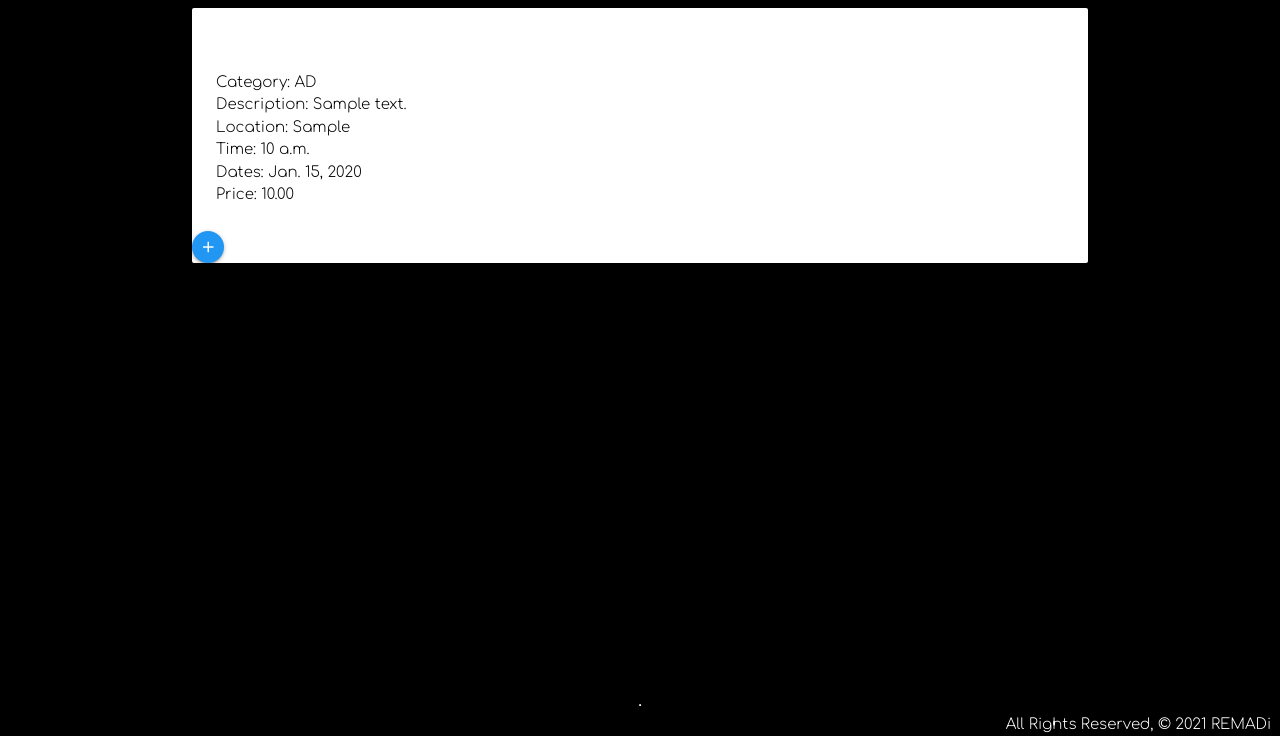
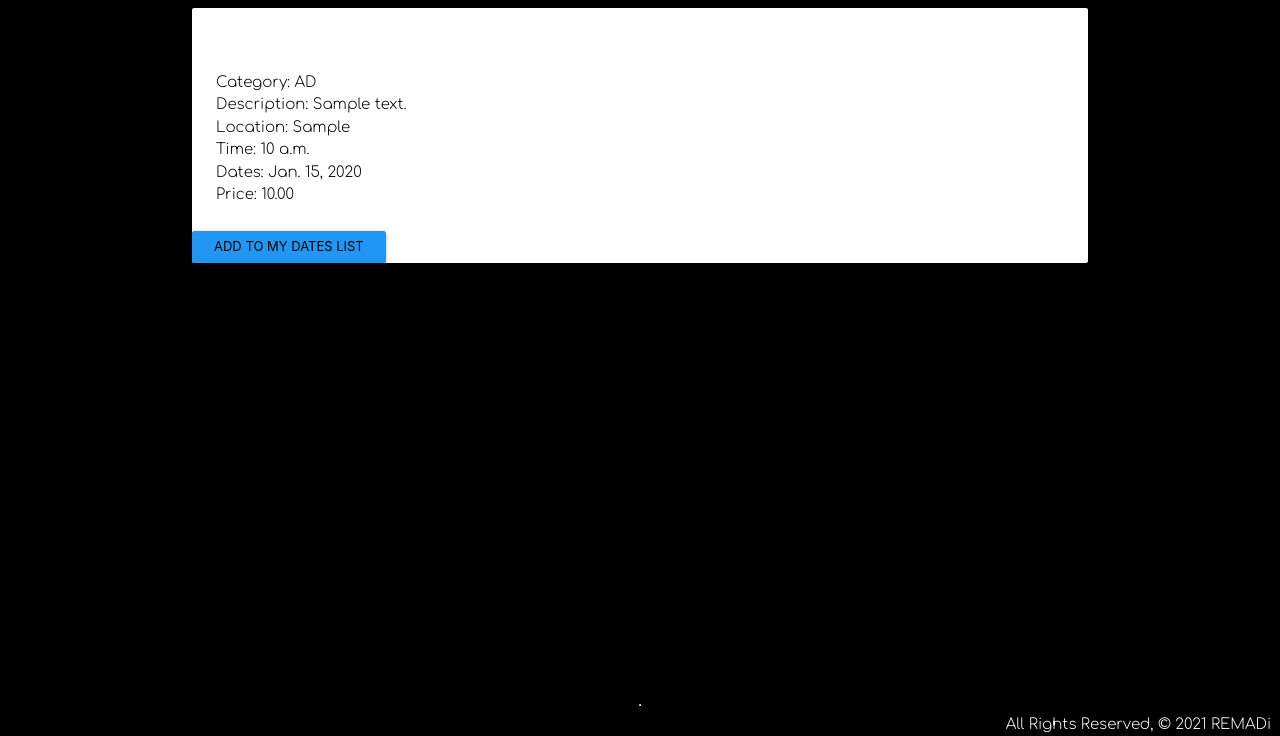
Before and after one commit to mantezana1998/remadi, a Django app: page /dates/1/ in a window 1280 px wide. Shown: the part 64-800 px from the top of the page. Run offline with Django 3.2, Linux system fonts and the light colour scheme; a user stored in the database is signed in; tables that the repository leaves empty hold one stand-in row (values such as "Sample post").

Commit message:
add button update

```diff
--- a/main_app/static/css/style.css
+++ b/main_app/static/css/style.css
@@ -58,6 +58,10 @@ main {
     color: #0d47a1 !important;
 }
 
+hr {
+    background-color: whitesmoke;
+}
+
 footer.page-footer {
     padding-top: 0;
     text-align: right;
--- a/main_app/templates/base.html
+++ b/main_app/templates/base.html
@@ -57,7 +57,7 @@
     {% block content %}
     {% endblock %}
   </main>
-  <hr />
+  <hr>
   <footer class="page-footer">
     <div class="right">All Rights Reserved, &copy; 2021 REMADi &nbsp;</div>
   </footer>
--- a/main_app/templates/dates/detail.html
+++ b/main_app/templates/dates/detail.html
@@ -15,11 +15,7 @@
         </div>
         <form action="my_dates/" method="post">
           {% csrf_token %}
-          <button class="btn-floating btn-small waves-effect waves-light blue">
-            <i class="material-icons">
-              add
-            </i>
-          </button>
+          <a href="{% url 'signup' %}"><input type="submit" class="btn-small waves-effect waves-light blue" value="Add To My Dates List"></a>
         </form>
     </div>
   </a>
```
